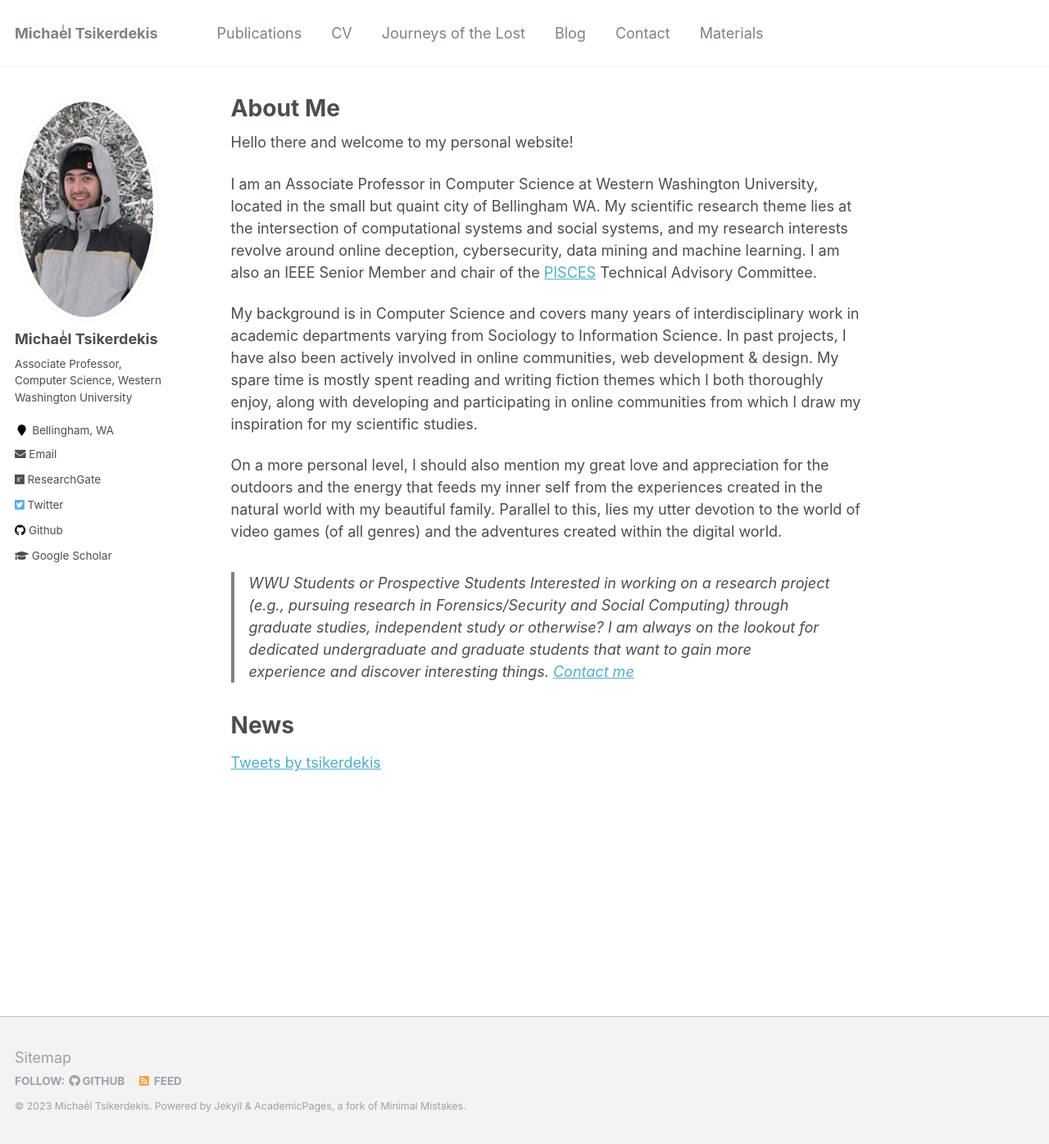
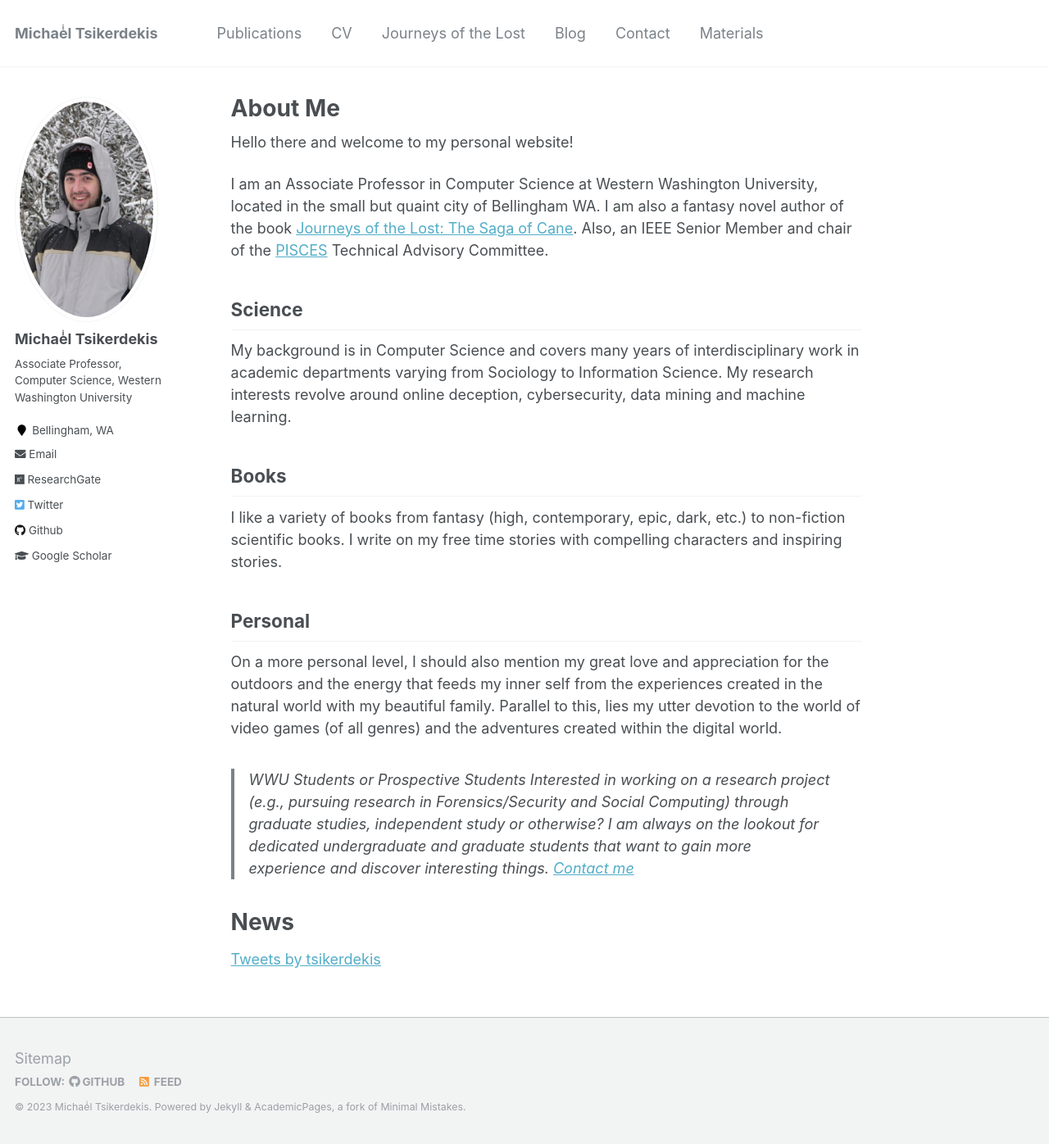
Before and after one commit to tsikerdekis/michael.tsikerdekis.com, a Jekyll site: the page built from _pages/about.md, in a window 1280 px wide and 1396 px high. Shown: the whole window at 82% size. Built offline with Jekyll 4.4.1, drawn with Linux system fonts in a browser that asks for light colours; comment, search, counter and statistics services are not loaded.

Commit message:
Update about.md

```diff
--- a/_pages/about.md
+++ b/_pages/about.md
@@ -9,10 +9,15 @@ redirect_from:
 
 Hello there and welcome to my personal website!
 
-I am an Associate Professor in Computer Science at Western Washington University, located in the small but quaint city of Bellingham WA. My scientific research theme lies at the intersection of computational systems and social systems, and my research interests revolve around online deception, cybersecurity, data mining and machine learning. I am also an IEEE Senior Member and chair of the [PISCES](https://pisces-nw.org/) Technical Advisory Committee.
+I am an Associate Professor in Computer Science at Western Washington University, located in the small but quaint city of Bellingham WA. I am also a fantasy novel author of the book [Journeys of the Lost: The Saga of Cane](/journeys-of-the-lost). Also, an IEEE Senior Member and chair of the [PISCES](https://pisces-nw.org/) Technical Advisory Committee.
 
-My background is in Computer Science and covers many years of interdisciplinary work in academic departments varying from Sociology to Information Science. In past projects, I have also been actively involved in online communities, web development & design. My spare time is mostly spent reading and writing fiction themes which I both thoroughly enjoy, along with developing and participating in online communities from which I draw my inspiration for my scientific studies.
+## Science
+My background is in Computer Science and covers many years of interdisciplinary work in academic departments varying from Sociology to Information Science. My research interests revolve around online deception, cybersecurity, data mining and machine learning.
 
+## Books
+I like a variety of books from fantasy (high, contemporary, epic, dark, etc.) to non-fiction scientific books. I write on my free time stories with compelling characters and inspiring stories.
+
+## Personal
 On a more personal level, I should also mention my great love and appreciation for the outdoors and the energy that feeds my inner self from the experiences created in the natural world with my beautiful family. Parallel to this, lies my utter devotion to the world of video games (of all genres) and the adventures created within the digital world.
 
 
```
